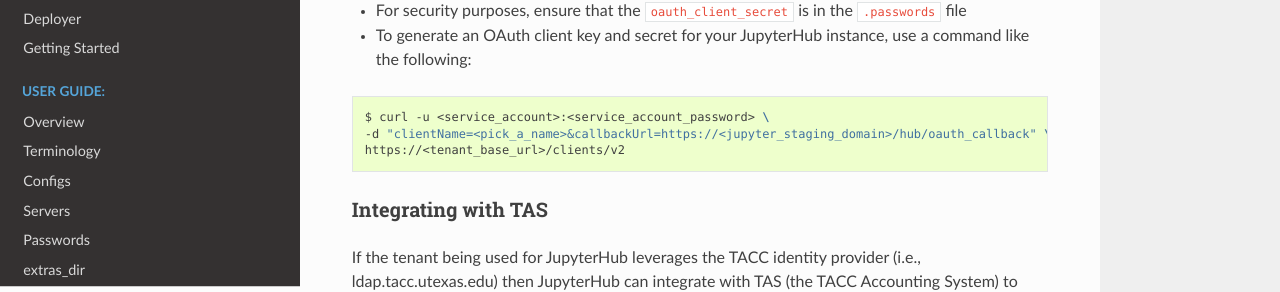
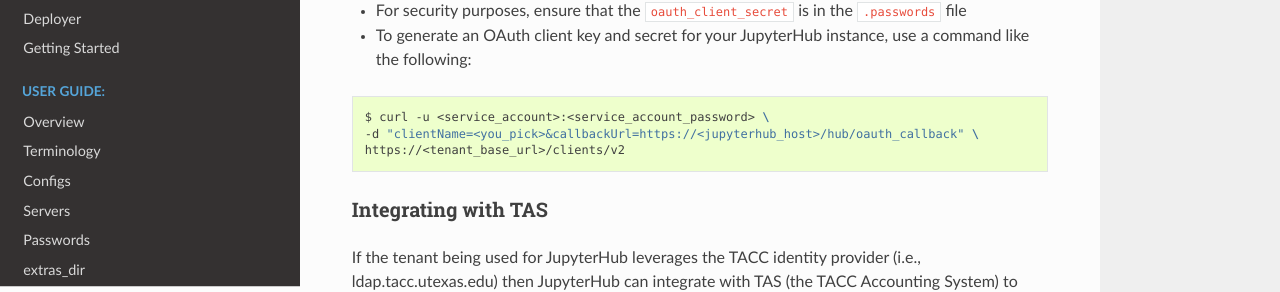
Before and after one commit to TACC/deployer-docs, a Sphinx documentation site: the page built from source/users/projects.rst, in a window 1280 px wide and 900 px high, scrolled down 2205 px. Shown: the part 133-425 px from the top of the window. Built offline with Sphinx 7.4.7 and the Read the Docs theme 2.0.0, drawn with Linux system fonts in a browser that asks for light colours; some of the changed lines change nothing that is shown.

Commit message:
a little more clean up

```diff
--- a/source/users/projects.rst
+++ b/source/users/projects.rst
@@ -112,7 +112,7 @@
 .. code-block:: bash
 
     $ curl -u <service_account>:<service_account_password> \
-    -d "clientName=<pick_a_name>&callbackUrl=https://<jupyter_staging_domain>/hub/oauth_callback" \
+    -d "clientName=<you_pick>&callbackUrl=https://<jupyterhub_host>/hub/oauth_callback" \
     https://<tenant_base_url>/clients/v2
 
 Integrating with TAS
```
